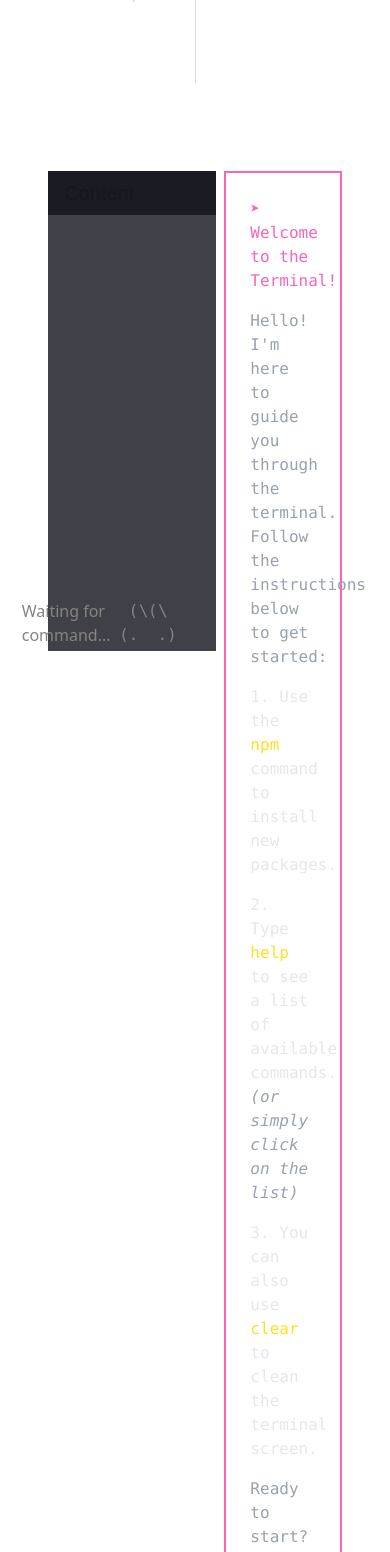
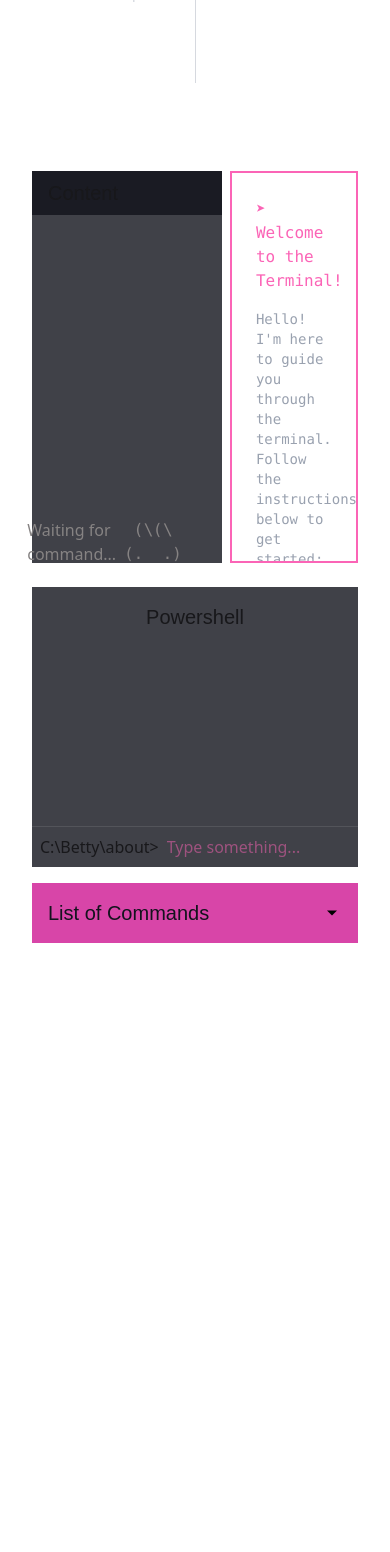
Before and after one commit to BeatrisRah/Portfolio, a React (Vite) app: page / in a window 390 px wide. Shown: the part 6500-8052 px from the top of the page. After the commit the page ends 7483 px from the top, so only its background shows below. Built offline with nearby package versions, Linux system fonts and the light colour scheme; a web font is replaced by a local one.

Commit message:
RESPONSIVE UI/ 768px / About

```diff
--- a/src/sections/about/AboutSection.jsx
+++ b/src/sections/about/AboutSection.jsx
@@ -14,13 +14,13 @@ export default function About() {
     }, [currentCommand])
 
     return (
-        <Element name="about" className="min-h-screen p-8 w-11/12 mt-20 mx-auto">
+        <Element name="about" className="min-h-screen p-8 lg:w-11/12 mt-20 mx-auto">
             <div className="flex gap-2">
                 <Content command={currentCommand} />
 
-                <div className="w-2/5 text-white p-6 font-mono border-2 border-pink-400 space-y-4">
+                <div className="w-2/5 h-98 overflow-scroll lg:h-auto text-white p-6 font-mono border-2 border-pink-400 space-y-4">
                     <p className="text-pink-400 hover:text-red-200">➤ Welcome to the Terminal!</p>
-                    <p className="text-gray-400">
+                    <p className="text-sm lg:text-md text-gray-400">
                         Hello! I'm here to guide you through the terminal. Follow the instructions below to get started:
                     </p>
 
@@ -34,12 +34,12 @@ export default function About() {
                         3. You can also use <span className="text-yellow-300">clear</span> to clean the terminal screen.
                     </p>
 
-                    <p className="text-gray-400 mt-4">
+                    <p className="text-gray-400 mt-4 text-sm lg:text-md">
                         Ready to start? Just type a command in the powershell and press Enter!
                     </p>
                 </div>
             </div>
-            <div className="flex items-start gap-4 mt-6">
+            <div className="flex flex-wrap-reverse lg:flex-nowrap items-start gap-4 mt-6">
                 <CommandList tabType={tab} />
                 <Terminal onChangeCommand={setCurrentCommand} command={currentCommand} />
             </div>
--- a/src/sections/about/command-list/CommandList.jsx
+++ b/src/sections/about/command-list/CommandList.jsx
@@ -9,7 +9,7 @@ export default function CommandList({tabType}) {
 
     const toggle = () => setIsOpen(!isOpen);
     return (
-        <div className="w-1/2 bg-[#11121B]/70">
+        <div className="w-full lg:w-1/2 bg-[#11121B]/70">
             <div
                 onClick={toggle}
                 className="flex items-center justify-between cursor-pointer p-4 select-none bg-[#D845A8]"
--- a/src/sections/about/content/Content.jsx
+++ b/src/sections/about/content/Content.jsx
@@ -4,7 +4,7 @@ export default function Content({command}) {
 
 
    return (
-      <div className="w-3/5 h-[30rem] bg-[#11121B]/80">
+      <div className="w-3/5 lg:h-[30rem] bg-[#11121B]/80">
          <div className="w-full bg-[#11121B]/80 p-2">
             <p className="jersay text-xl px-2">Content</p>
          </div>
--- a/src/sections/about/terminal/Terminal.jsx
+++ b/src/sections/about/terminal/Terminal.jsx
@@ -17,7 +17,7 @@ export default function Terminal({ onChangeCommand, command }) {
     }, [command])
 
     return (
-        <div className="bg-[#11121B]/80 w-1/2 h-70 flex flex-col">
+        <div className="bg-[#11121B]/80 w-full lg:w-1/2 h-70 flex flex-col">
             <h1 className="p-4 text-center jersay text-xl">Powershell</h1>
 
             <div className="flex-1 overflow-y-auto p-2">
```
